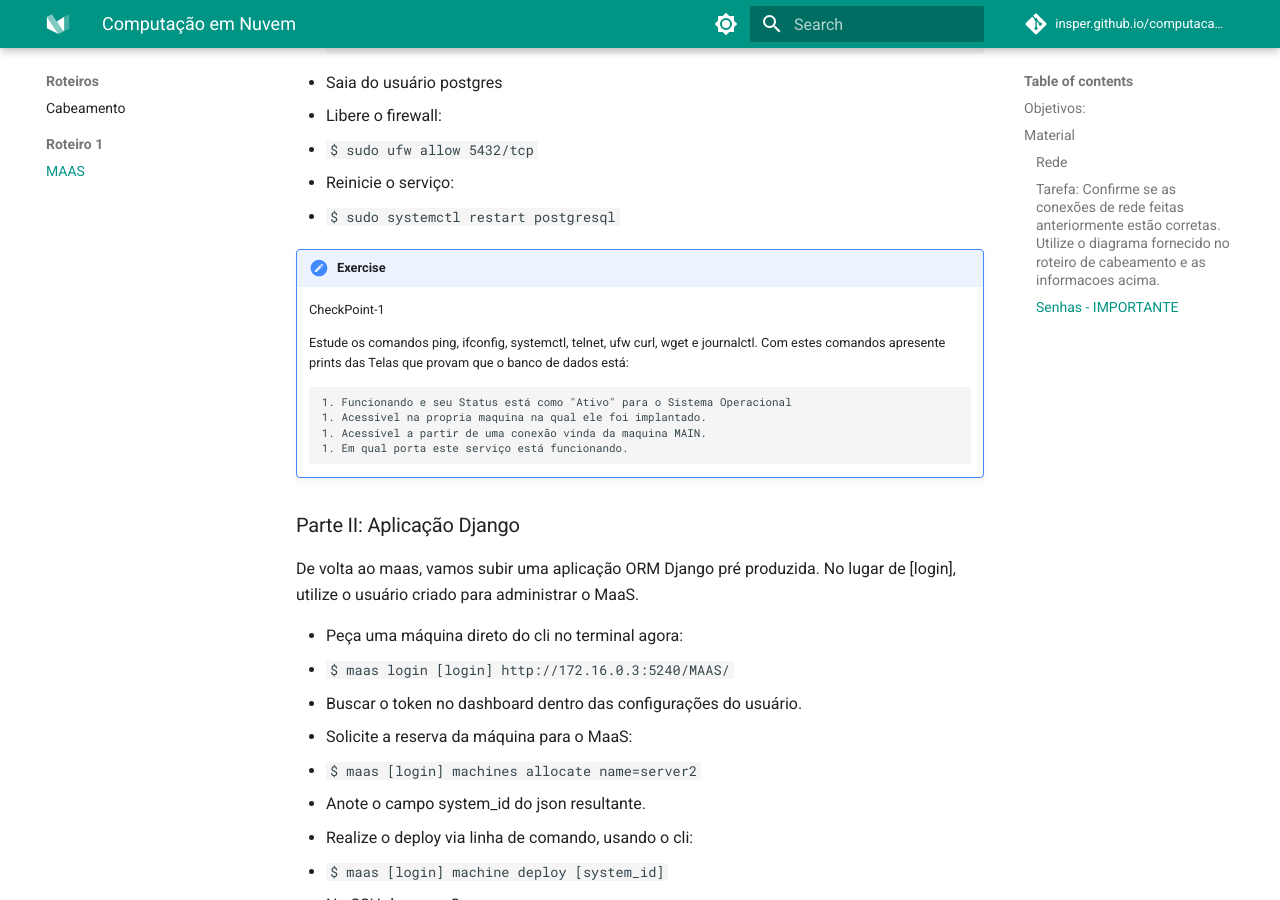
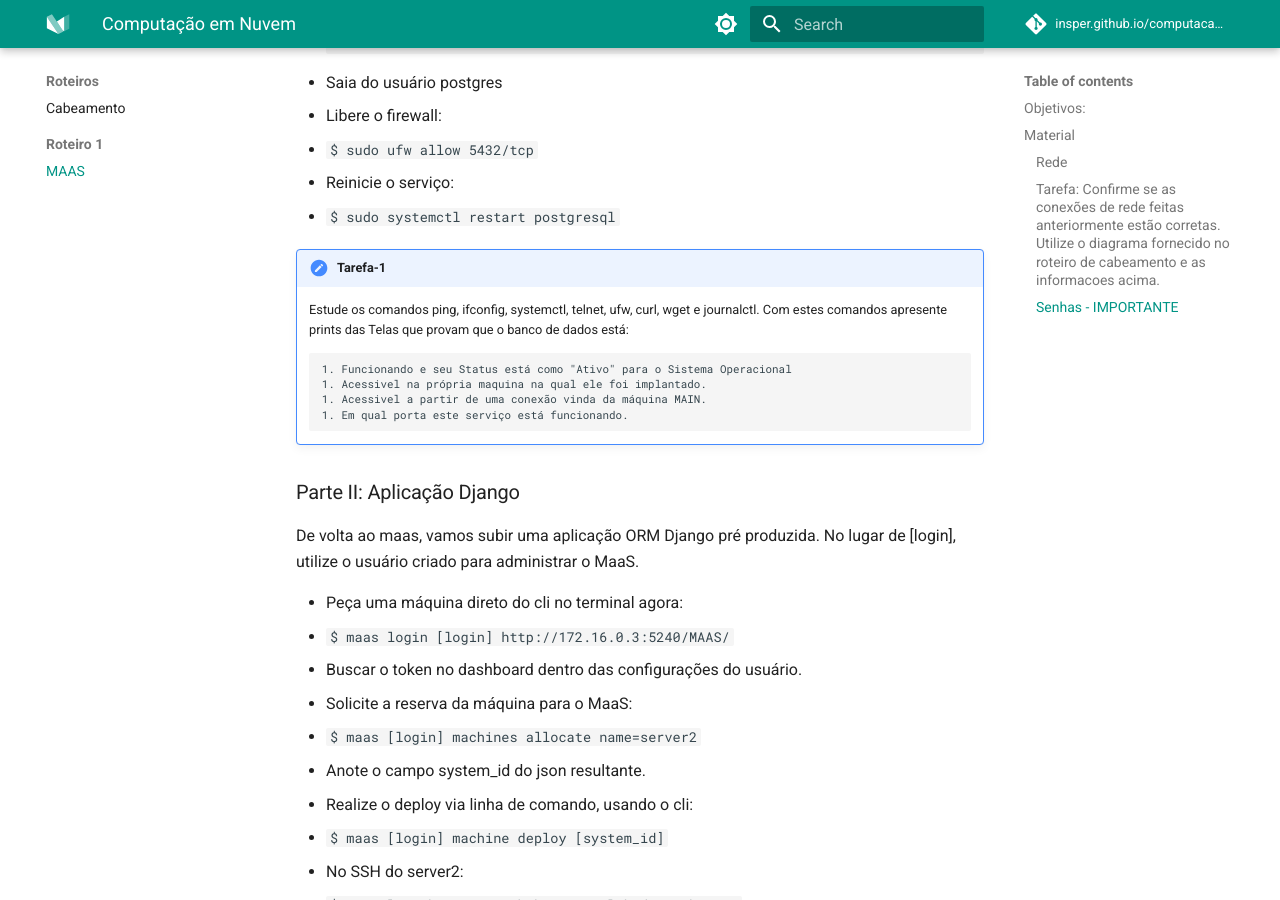
Before and after one commit to Insper/computacao-nuvem, an MkDocs documentation site: the page built from docs/roteiros/1.Bare_metal.md, in a window 1280 px wide and 900 px high, scrolled down 7013 px. Built offline with MkDocs 1.6.1 and Material for MkDocs 9.7.7, drawn with Linux system fonts in a browser that asks for light colours; nearby versions of some CDN libraries; comment, search, counter and statistics services are not loaded.

Commit message:
mod 25a rot 1

````diff
--- a/docs/roteiros/1.Bare_metal.md
+++ b/docs/roteiros/1.Bare_metal.md
@@ -263,14 +263,13 @@
 * Reinicie o serviço:
   * ```$ sudo systemctl restart postgresql```
 
-!!! exercise
-    CheckPoint-1
+!!! Tarefa-1
 
-    Estude os comandos ping, ifconfig, systemctl, telnet, ufw curl, wget e journalctl. Com estes comandos apresente prints das Telas  que provam que o banco de dados está:
+    Estude os comandos ping, ifconfig, systemctl, telnet, ufw, curl, wget e journalctl. Com estes comandos apresente prints das Telas  que provam que o banco de dados está:
 
         1. Funcionando e seu Status está como "Ativo" para o Sistema Operacional
-        1. Acessivel na propria maquina na qual ele foi implantado.
-        1. Acessivel a partir de uma conexão vinda da maquina MAIN.
+        1. Acessivel na própria maquina na qual ele foi implantado.
+        1. Acessivel a partir de uma conexão vinda da máquina MAIN.
         1. Em qual porta este serviço está funcionando.
 
 
````
